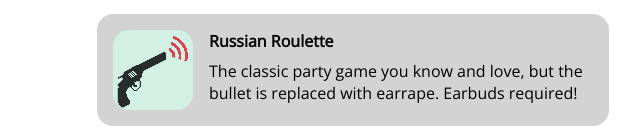
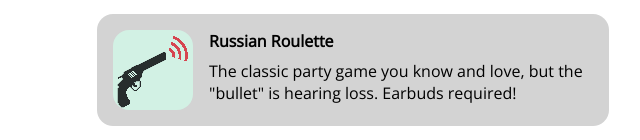
Before and after one commit to RogerCronin/rogercronin.github.io, a plain HTML site: page index.html in a window 1280 px wide. Shown: the part 1148-1288 px from the top of the page, without its empty margins (287-927 px from the left). Drawn offline with nearby package versions, Linux system fonts and the light colour scheme.

Commit message:
Change wording

```diff
--- a/index.html
+++ b/index.html
@@ -78,7 +78,7 @@
         <img src="/assets/russianroulette.png">
         <div>
           <p>Russian Roulette</p>
-          <p>The classic party game you know and love, but the bullet is replaced with earrape. Earbuds required!</p>
+          <p>The classic party game you know and love, but the "bullet" is hearing loss. Earbuds required!</p>
         </div>
       </div>
     </div>
```
